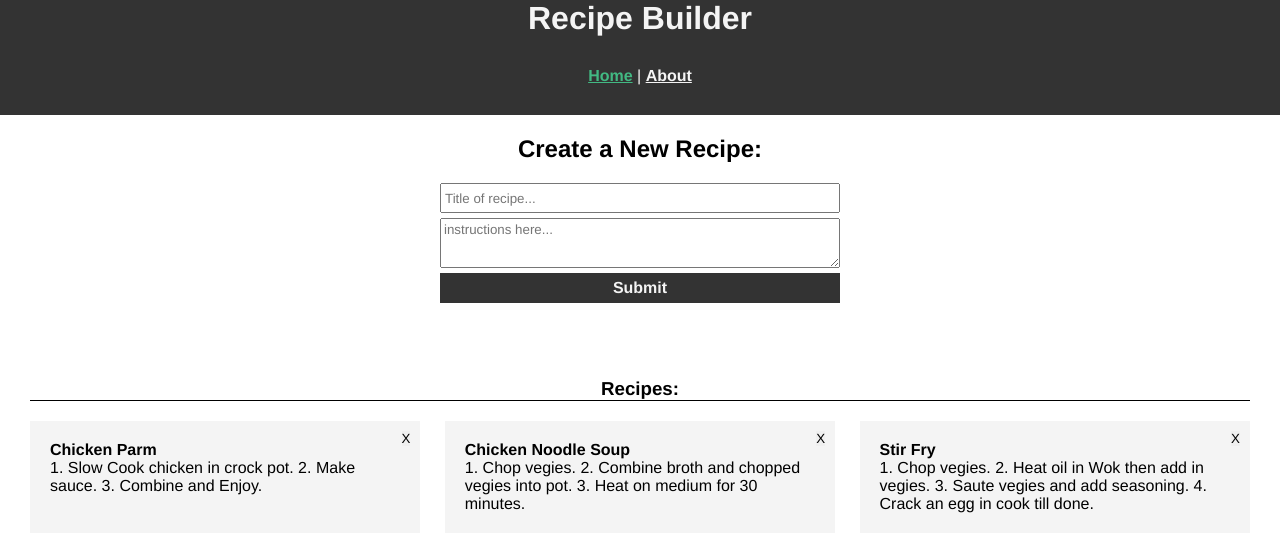
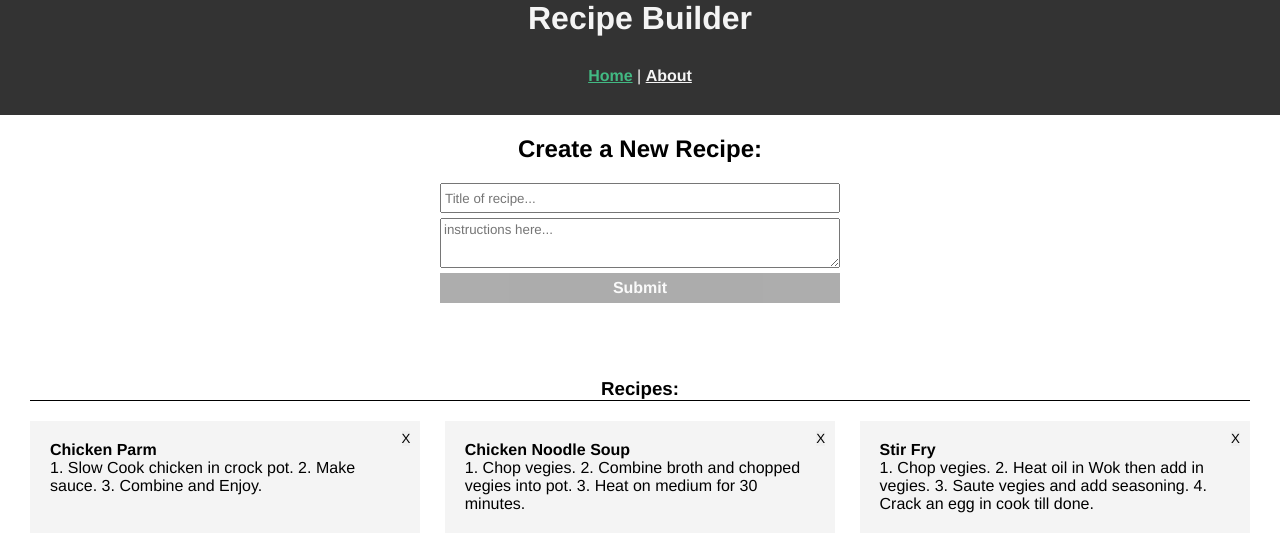
Before and after one commit to hborrelli1/recipe-builder, a Vue app: page / in a window 1280 px wide. Shown: the top 552 px of the page. Built offline with nearby package versions, Linux system fonts and the light colour scheme.

Commit message:
Add validation to AddRecipesForm component

```diff
--- a/src/components/AddRecipeForm.vue
+++ b/src/components/AddRecipeForm.vue
@@ -14,12 +14,14 @@
         v-model="instructions"
         placeholder="instructions here..."
       ></textarea>
-      <input type="submit" value="Submit" class="btn">
+      <button :disabled="!formIsValid" class="btn">Submit</button>
     </form>
   </div>
 </template>
 
 <script>
+
+
   export default {
     name: 'AddRecipeForm',
     data() {
@@ -28,16 +30,34 @@
         instructions: ''
       }
     },
+    computed: {
+      titleIsValid() {
+        return !!this.title;
+      },
+      instructionsAreValid() {
+        return !!this.instructions;
+      },
+      formIsValid() {
+        return this.titleIsValid && this.instructionsAreValid;
+      }
+    },
     methods: {
       addRecipe(e) {
         e.preventDefault();
-        const newRecipe = {
-          title: this.title,
-          instructions: this.instructions
+
+        if (this.formIsValid) {
+          console.log('submitting form');
+          const newRecipe = {
+            title: this.title,
+            instructions: this.instructions,
+            id: Date.now()
+          }
+          this.$emit('add-recipe', newRecipe)
+          this.title = '';
+          this.instructions = '';
+        } else {
+          console.log('form not valid');
         }
-        this.$emit('add-recipe', newRecipe)
-        this.title = '';
-        this.instructions = '';
       }
     }
   }
@@ -63,7 +83,8 @@
   }
 
   input,
-  textarea {
+  textarea,
+  button {
     margin-bottom:5px;
     height: 30px;
     padding:3px;
@@ -73,11 +94,16 @@
     height:50px;
   }
 
-  input[type='submit'] {
+  button {
     background-color:#333;
     color:#f4f4f4;
     font-weight:600;
     font-size:16px;
     border:0;
   }
+
+  button:disabled {
+    opacity:.4;
+    cursor:no-drop;
+  }
 </style>
```
